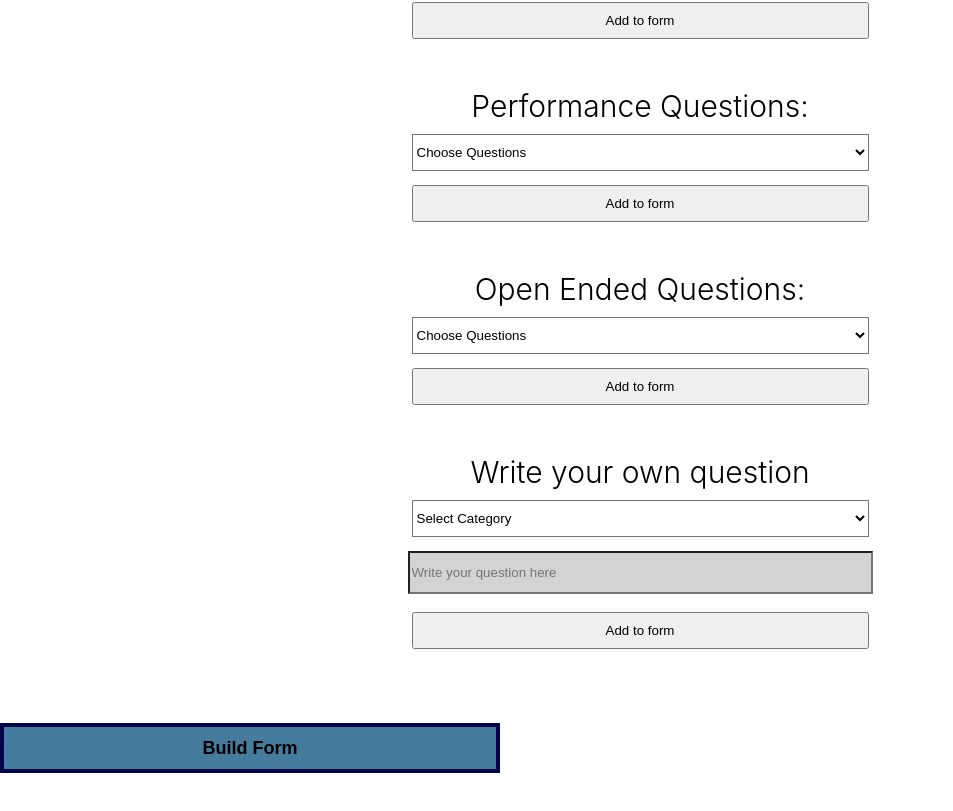
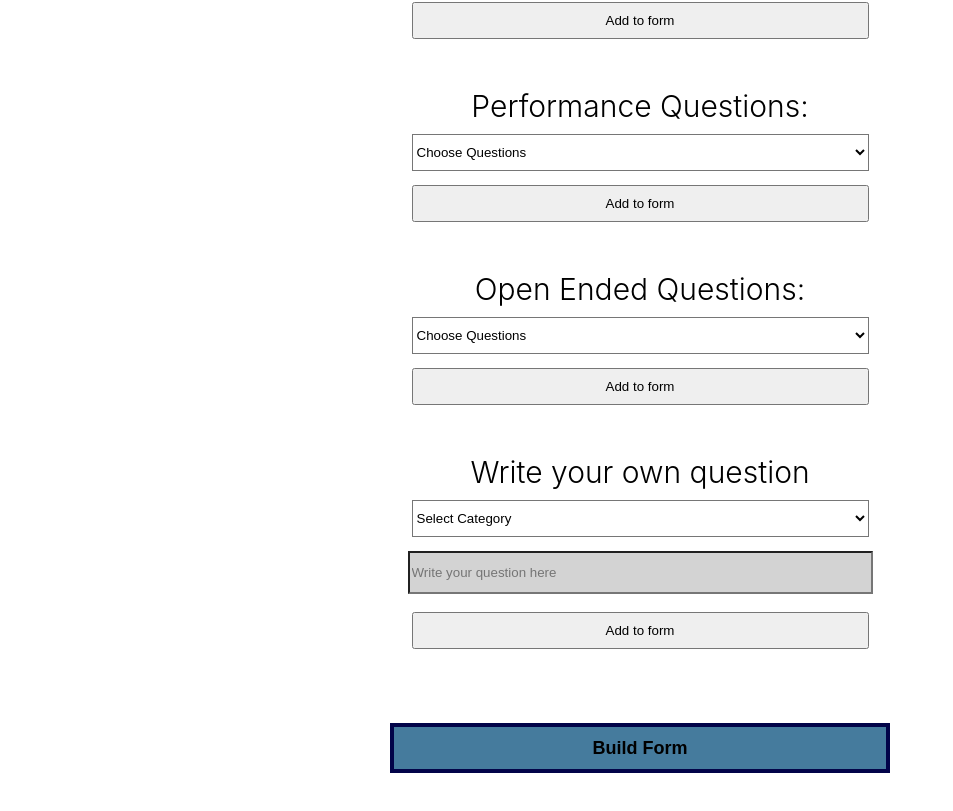
Before and after one commit to muskanyounot/AppraisalsApp2, a React (Create React App) app: page / in a window 1280 px wide. Shown: the part 1230-2041 px from the top of the page, without its empty margins (0-953 px from the left). Built offline with nearby package versions, Linux system fonts and the light colour scheme.

Commit message:
centered button

```diff
--- a/src/components/QuestionBank/QuestionBank.module.scss
+++ b/src/components/QuestionBank/QuestionBank.module.scss
@@ -206,7 +206,8 @@
     .buildFormContainer {
         margin-top: 50px;
         margin-bottom: 50px;
-        display: grid;
+        display: flex;
+        justify-content: center;
 
           .buildForm {
             border: 4px solid rgb(2, 4, 73);
```
